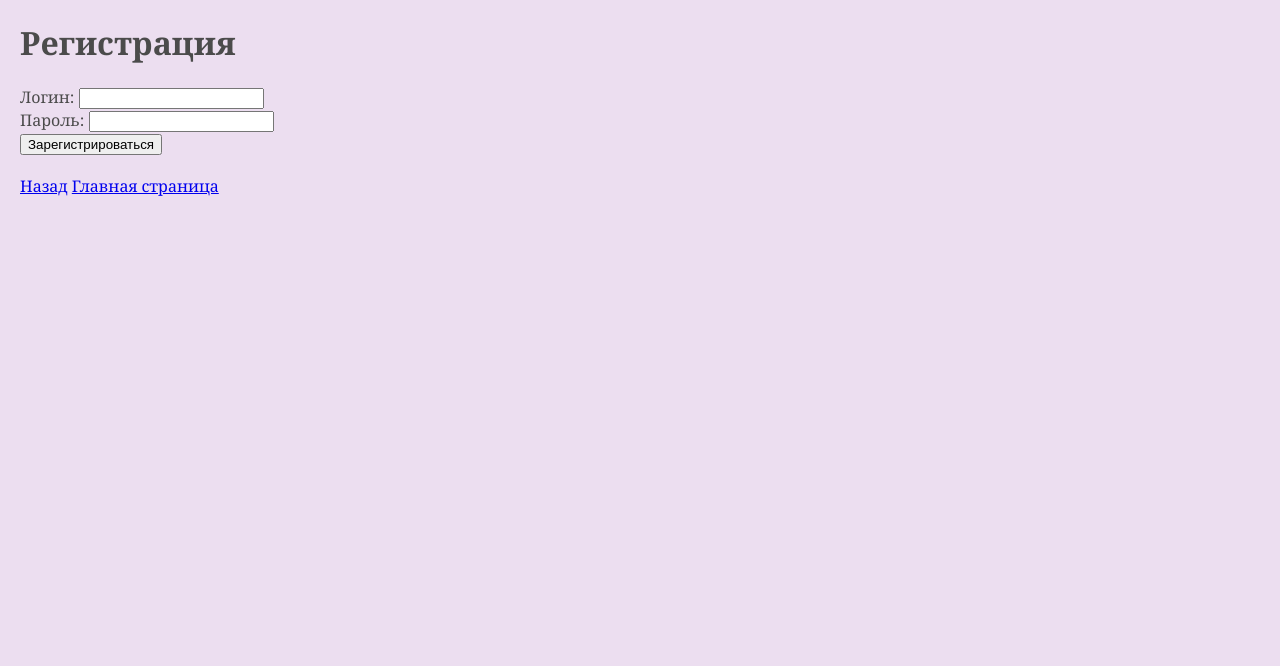
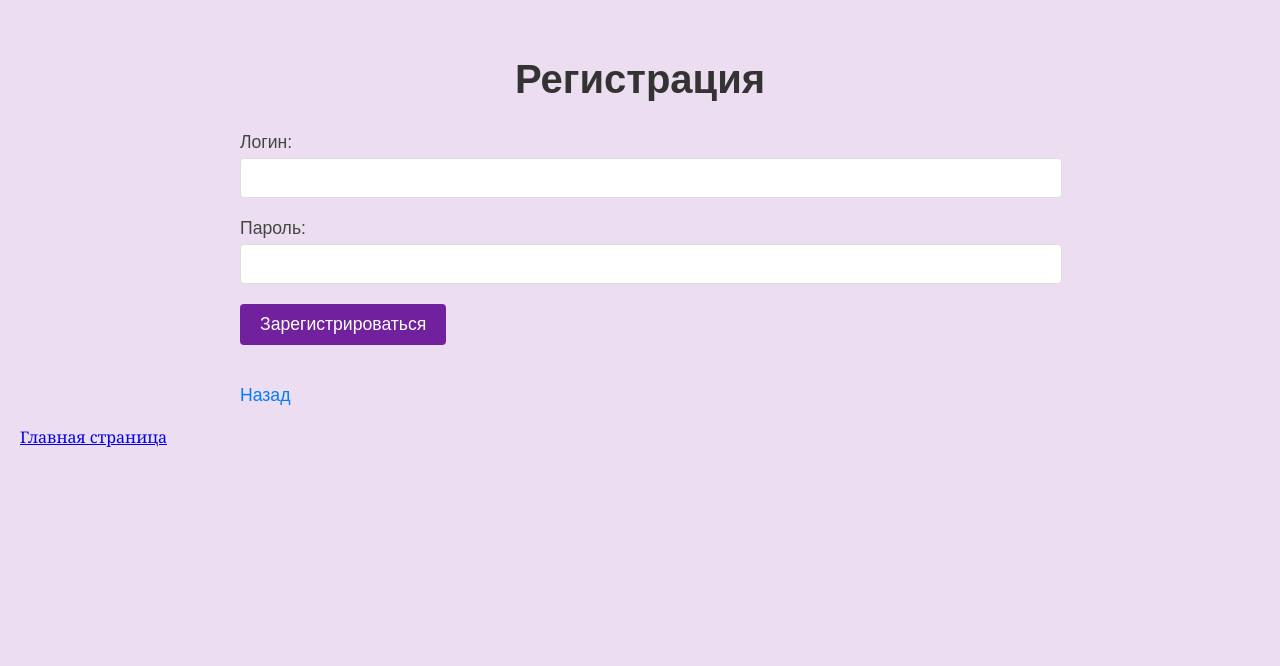
Before and after one commit to yngmzleen/weblabs2, a Flask app: page /lab5/register in a window 1280 px wide. Shown: the part 59-725 px from the top of the page. Run offline with Flask 3, Linux system fonts and the light colour scheme; some libraries are stand-ins or nearby versions.

Commit message:
правка стилей

```diff
--- a/templates/lab5/register.html
+++ b/templates/lab5/register.html
@@ -3,23 +3,23 @@
 {% block lab %}Лабораторная работа 5{% endblock %}
 
 {% block main %}
-    <h1>Регистрация</h1>
-    <form action="/lab5/register" method="post">
-        <div>
-            <label>
-                Логин: <input type="text" name="login">
-            </label>
+    <div class="article-container">
+        <h1 class="page-title">Регистрация</h1>
+        <form action="/lab5/register" method="post" class="registration-form">
+            <div class="form-group">
+                <label for="login">Логин:</label>
+                <input type="text" id="login" name="login" class="form-control">
+            </div>
+
+            <div class="form-group">
+                <label for="password">Пароль:</label>
+                <input type="password" id="password" name="password" class="form-control">
+            </div>
+            <button type="submit" class="btn btn-primary">Зарегистрироваться</button>
+        </form>
+        <div class="error">
+            {{ error }}
         </div>
-
-        <div>
-            <label>
-                Пароль: <input type="password" name="password">
-            </label>
-        </div>
-        <button type="submit">Зарегистрироваться</button>
-    </form>
-    <div class="error">
-        {{ error }}
+        <a href="/lab5/" class="back-link">Назад</a>
     </div>
-    <a href="/lab5/">Назад</a>
 {% endblock %}
```
